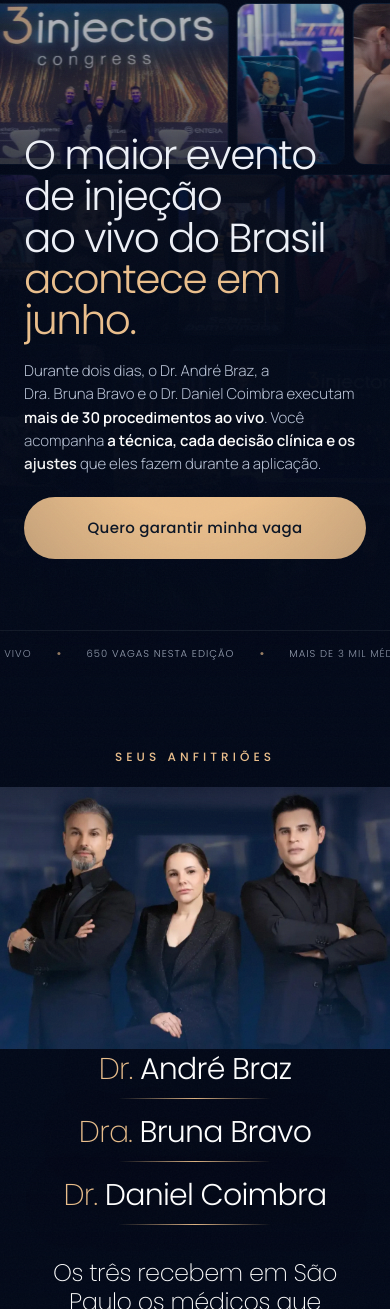
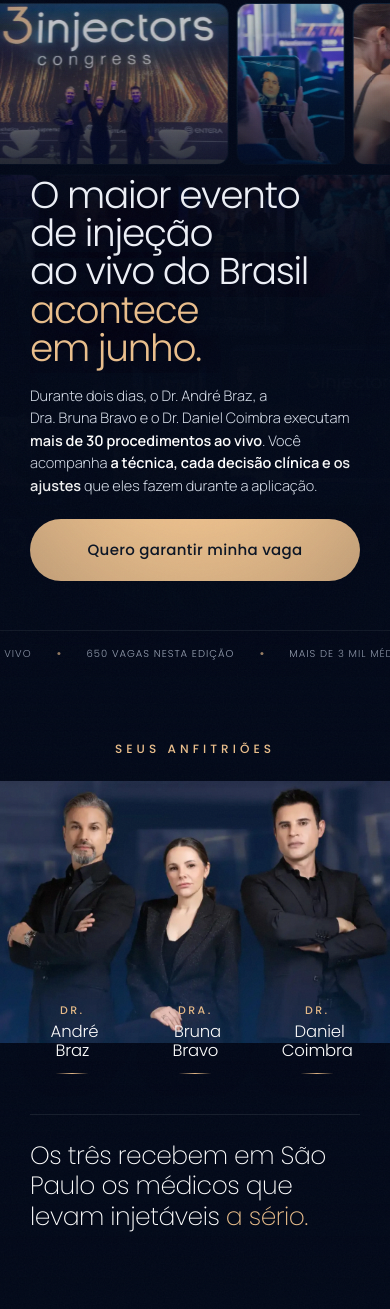
Before and after one commit to andrecarrilho8-lang/3injectors-plataforma, a plain HTML site: page congresso/index.html in a window 390 px wide. Shown: the part 167-1476 px from the top of the page. Drawn offline with Linux system fonts and the light colour scheme; animation ran at ten frames a second.

Commit message:
Congresso mobile: texto do hero legível, margens de 30px e dobra dos anfitriões refeita
Co-Authored-By: Claude Opus 5.5 <noreply@anthropic.com>

```diff
--- a/congresso/congress.css
+++ b/congresso/congress.css
@@ -538,3 +538,36 @@ p,li,.lead,.prose p,.pbody p,.mbody p{text-wrap:pretty}
   .d2{font-size:clamp(32px,8.6vw,40px)}
   .sec-head{margin-bottom:36px}
 }
+
+/* celular: texto do hero sempre legível + margens de 30px */
+@media(max-width:760px){
+  :root{--gut:30px}
+  .mosaic-hero .hero-copy{padding-inline:30px;bottom:96px}
+  .mosaic-hero .hero-copy::before{display:block;content:'';position:absolute;z-index:-1;left:0;right:0;
+    top:-110px;bottom:-200px;filter:none;
+    background:linear-gradient(180deg,rgba(1,8,24,0) 0%,rgba(1,8,24,.86) 110px,rgba(1,8,24,.96) 200px,var(--void) 100%)}
+  .mosaic-hero .hero-veil{background:linear-gradient(180deg,rgba(1,8,24,.55) 0%,rgba(1,8,24,.12) 12%,rgba(1,8,24,.25) 30%,rgba(1,8,24,.6) 100%)}
+  .mosaic-hero .hero-h{font-size:clamp(34px,9.6vw,42px);text-shadow:0 2px 24px rgba(1,8,24,.8)}
+  .mosaic-hero .hero-sub{font-size:14.5px;color:#d7deea}
+  .mosaic-hero .hero-sub strong{color:#fff}
+  .nav{padding-inline:30px}
+}
+
+@media(max-width:760px){.mosaic-hero .hero-h .l span{text-wrap:balance}}
+
+/* celular: dobra dos três mais elegante (nomes como legenda embaixo de cada um) */
+@media(max-width:760px){
+  .trio-stage{padding:56px 0 64px}
+  .trio-head{padding-bottom:20px}
+  .trio-media{aspect-ratio:1120/751;margin-inline:0}
+  .trio-shade{background:linear-gradient(180deg,var(--void) 0%,rgba(1,8,24,0) 18%,rgba(1,8,24,0) 62%,rgba(1,8,24,.85) 88%,var(--void) 100%)}
+  .trio-names{display:grid;grid-template-columns:repeat(3,1fr);gap:6px;margin-top:-38px;padding:0 14px;position:relative;z-index:4}
+  .tn{text-align:center;white-space:normal}
+  .tn b{font-size:16.5px;line-height:1.18;font-weight:300;letter-spacing:-.01em}
+  .tn b i{display:block;font-size:11px;font-weight:500;letter-spacing:.22em;text-transform:uppercase;margin-bottom:5px}
+  .tn::after{width:34px;margin-top:12px}
+  .trio-line{margin:40px 30px 0;padding:26px 0 0;border-top:1px solid var(--line-soft);
+    font-size:25px;line-height:1.22;text-align:left;max-width:none}
+}
+
+@media(max-width:760px){.tn b{max-width:7.6ch;margin-inline:auto}}
```
